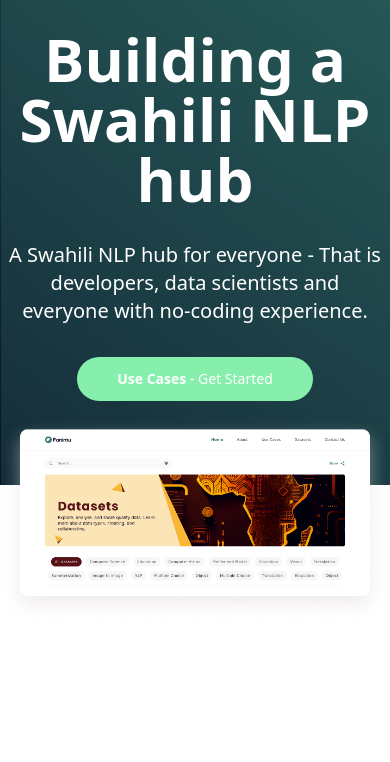
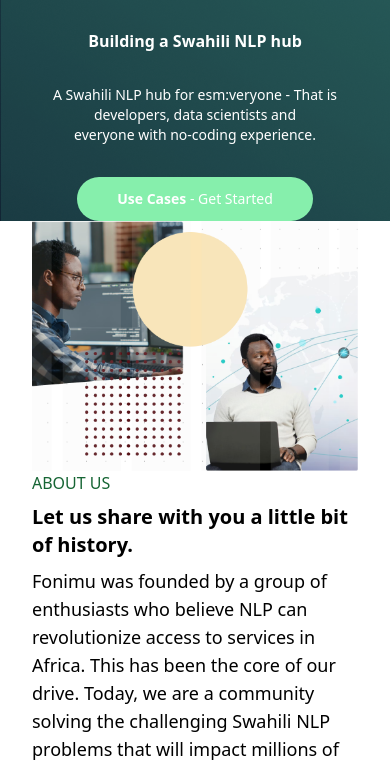
Before and after one commit to Sumally007/Fonimu007, a website: page src/index.html in a window 390 px wide. Shown: the part 91-853 px from the top of the page. Drawn offline with Linux system fonts and the light colour scheme.

Commit message:
responsive for the web is done

```diff
--- a/src/index.html
+++ b/src/index.html
@@ -11,7 +11,7 @@
       <!--content wraper-->
       <!--header start-->
       <header
-        class="text-white bg-fixed h-headerh"
+        class="text-white bg-fixed md:h-headerh sm:h-max sm:pb-20"
         style="background-image: url(/img/Path.png)"
       >
         <!--nav start-->
@@ -66,11 +66,13 @@
           </div>
         </nav>
         <!--nav end-->
-        <div class="text-center">
-          <h1 class="text-6xl font-bold">Building a Swahili NLP hub</h1>
-          <p class="mt-8 place-self-center text-xl">
-            A Swahili NLP hub for everyone - That is developers, data scientists
-            and <br />
+        <div class="text-center px-6">
+          <h1 class="md:text-6xl font-bold sm:text-5xl">
+            Building a Swahili NLP hub
+          </h1>
+          <p class="mt-8 text-sm">
+            A Swahili NLP hub for esm:veryone - That is developers, data
+            scientists and <br />
             everyone with no-coding experience.
           </p>
           <a
@@ -79,7 +81,7 @@
             ><span class="font-bold">Use Cases</span> - Get Started</a
           >
         </div>
-        <div class="relative">
+        <div class="relative hidden md:block">
           <img
             class="absolute mt-4 w-full object-cover"
             src="/img/screen1 1.png"
@@ -89,7 +91,7 @@
       </header>
       <!--header end-->
 
-      <main class="pt-72">
+      <main class="lg:pt-72 md:pt-60 sm:pt-20">
         <!--section one start-->
         <section class="mx-8">
           <div class="md:grid md:grid-cols-2 md:gap-10 sm:grid-cols-1">
```
Also changed, not shown: src/output.css.
